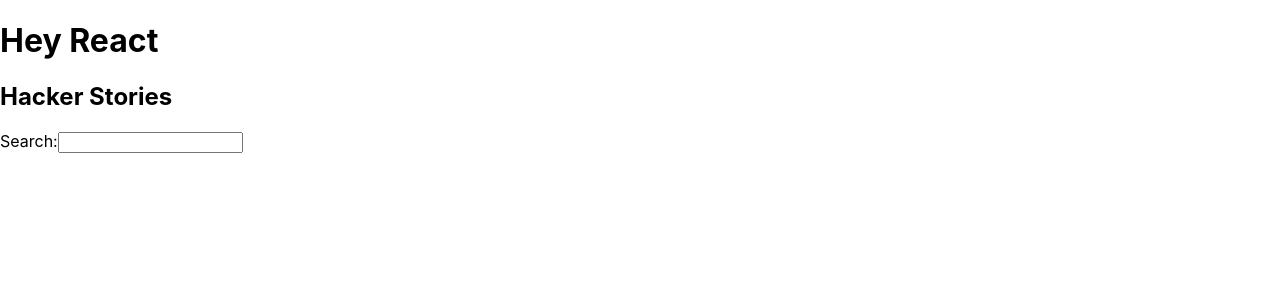
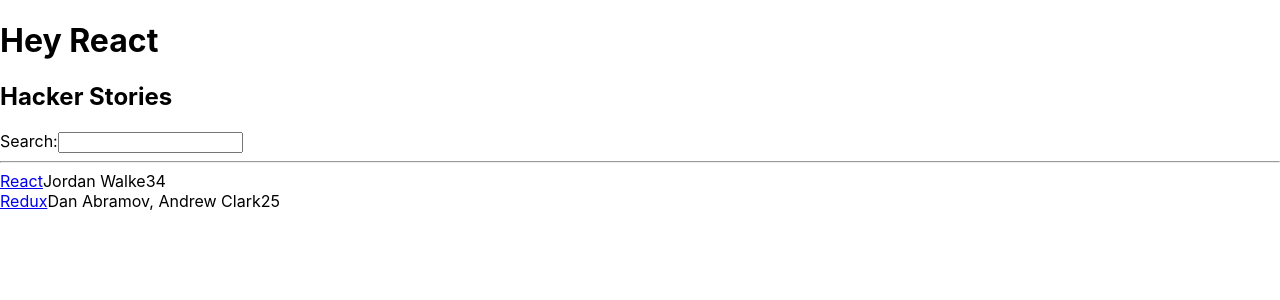
Before and after one commit to OLEGB2012/road2react, a React (Create React App) app: page / in a window 1280 px wide. Shown: the top 300 px of the page. Built offline with nearby package versions, Linux system fonts and the light colour scheme.

Commit message:
Lists in React

```diff
--- a/src/App.js
+++ b/src/App.js
@@ -7,6 +7,25 @@
   return name;
 }
 
+const list = [
+  {
+    title: 'React',
+    url: 'https://reactjs.org/',
+    author: 'Jordan Walke',
+    num_comments: 3,
+    points: 4,
+    objectID: 0,
+  },
+  {
+    title: 'Redux',
+    url: 'https://redux.js.org/',
+    author: 'Dan Abramov, Andrew Clark',
+    num_comments: 2,
+    points: 5,
+    objectID: 1,
+  },
+]
+
 function App() {
   return (
     <div>
@@ -15,6 +34,21 @@
 
       <label htmlFor="search">Search:</label>
       <input id='search' type="text"/>
+
+      <hr/>
+
+      {list.map(function (item) {
+        return <div key={item.objectID}>
+          <span>
+            <a href={item.url}>{item.title}</a>
+          </span>
+          <span>{item.author}</span>
+          <span>{item.num_comments}</span>
+          <span>{item.points}</span>
+
+        </div>;
+      })}
+
     </div>
   );
 }
```
